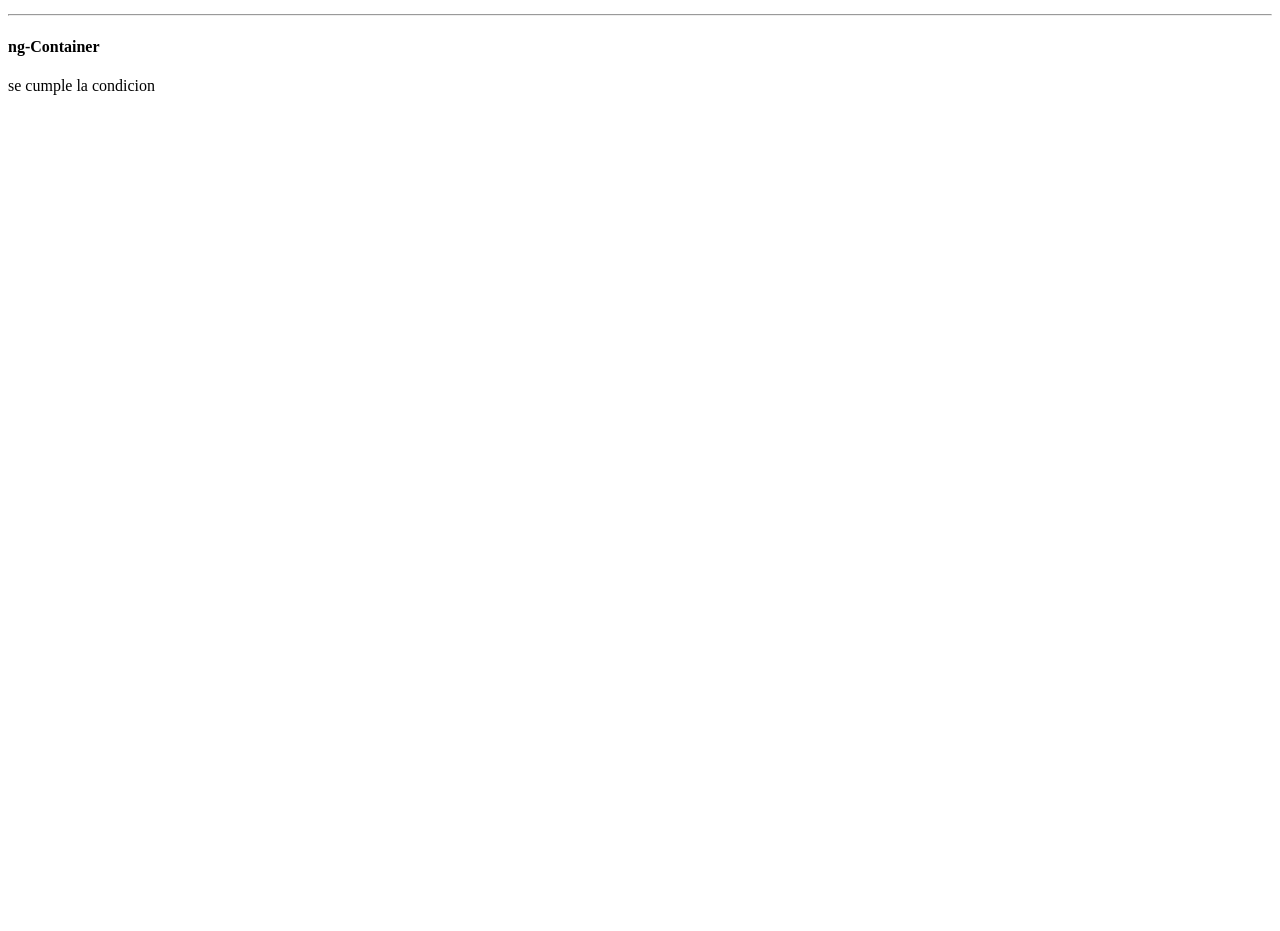
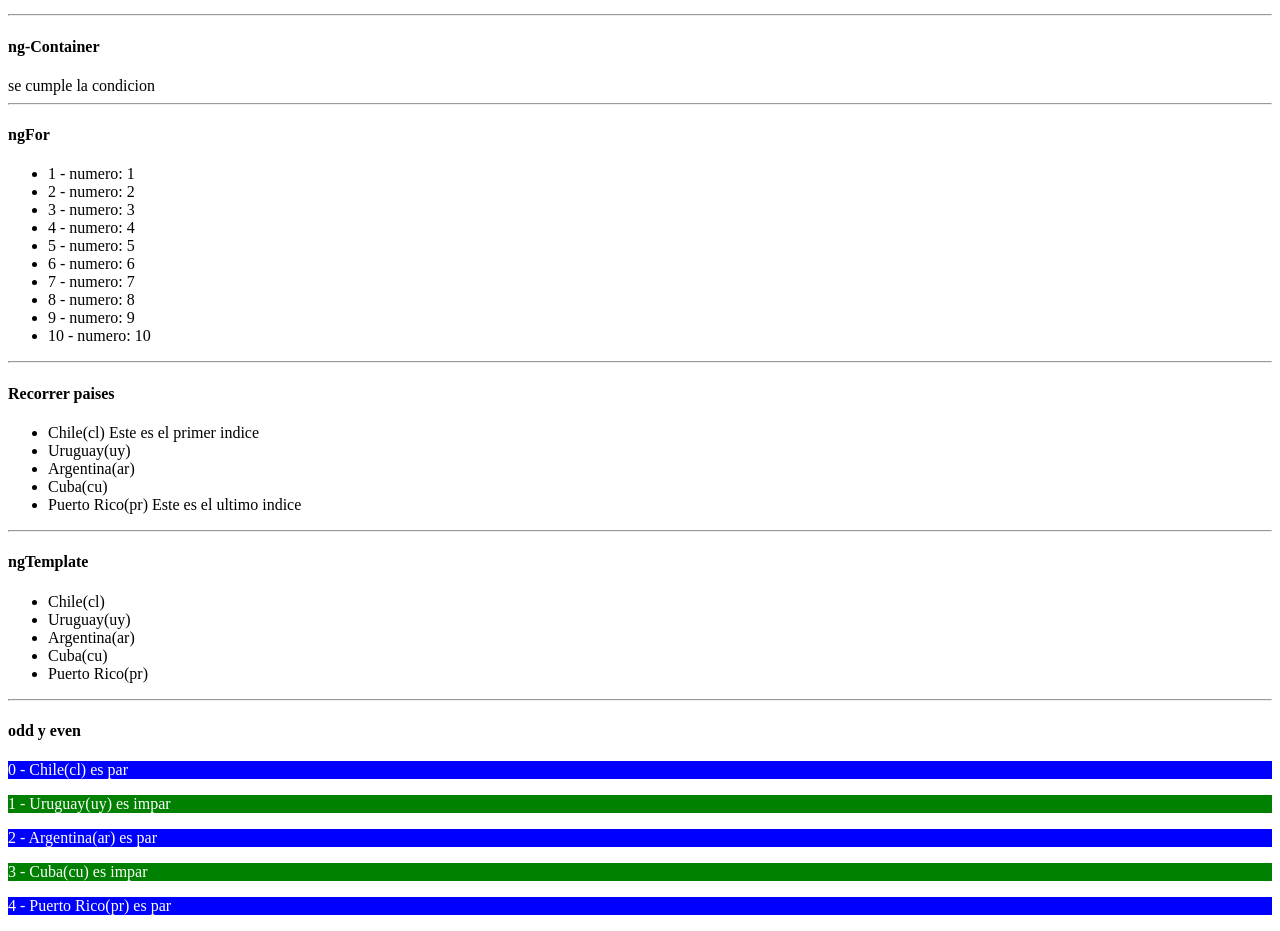
Before and after one commit to Dlanor91/PrimerosPasosAngular, an Angular app: page / in a window 1280 px wide. Shown: the part 649-1580 px from the top of the page. Before the commit the page ends 800 px from the top, so only its background shows below. Built offline with nearby package versions, Linux system fonts and the light colour scheme.

Commit message:
ciclos y css

```diff
--- a/src/app/ejemplos/basicos/basicos.component.css
+++ b/src/app/ejemplos/basicos/basicos.component.css
@@ -0,0 +1,9 @@
+.azul{
+    background-color: blue;
+    color: white;
+}
+
+.verde{
+    background-color: green;
+    color: white;
+}
--- a/src/app/ejemplos/basicos/basicos.component.html
+++ b/src/app/ejemplos/basicos/basicos.component.html
@@ -30,3 +30,35 @@
 <ng-container *ngIf="edad>=18">
     se cumple la condicion
 </ng-container>
+<hr>
+<h4>ngFor</h4>
+<ul>
+    <li *ngFor="let item of [1,2,3,4,5,6,7,8,9,10]; let i = index">
+        {{i+1}} - numero: {{item}}
+    </li>
+</ul>
+<hr>
+<h4>Recorrer paises</h4>
+<ul>
+    <li *ngFor="let pais of paises; let i = index; first as primero; last as ultima">
+        {{pais.nombre}}({{pais.dominio}})
+        <span *ngIf="primero">Este es el primer indice</span>
+        <span *ngIf="ultima">Este es el ultimo indice</span>
+    </li>
+</ul>
+<hr>
+<h4>ngTemplate</h4>
+<ul>
+    <ng-template ngFor let-pais [ngForOf]="paises" let-i="index">
+        <li>{{pais.nombre}}({{pais.dominio}})</li>
+    </ng-template>
+</ul>
+<hr>
+<h4>odd y even</h4>
+<div *ngFor="let pais of paises; let impar = odd;let par = even;let i = index" [ngClass]="{azul:par,verde:impar}">
+    <p>
+        {{i}} - {{pais.nombre}}({{pais.dominio}})
+        <span *ngIf="impar">es impar</span>
+        <span *ngIf="par">es par</span>
+    </p>
+</div>
--- a/src/app/ejemplos/basicos/basicos.component.ts
+++ b/src/app/ejemplos/basicos/basicos.component.ts
@@ -30,6 +30,14 @@ export class BasicosComponent {
         nombre: "Argentina",
         dominio: "ar"
       },
+      {
+        nombre: "Cuba",
+        dominio: "cu"
+      },
+      {
+        nombre: "Puerto Rico",
+        dominio: "pr"
+      },
     ];
   }
 }
```
